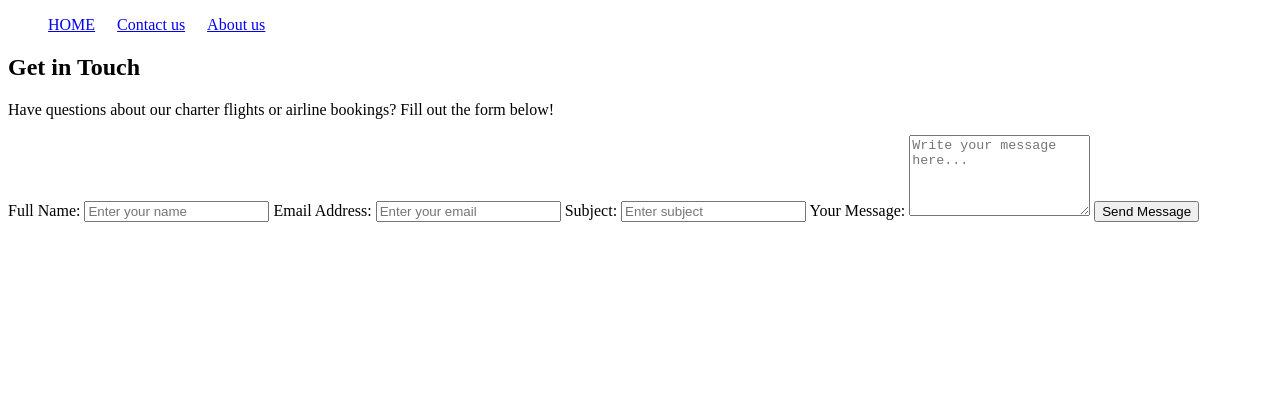
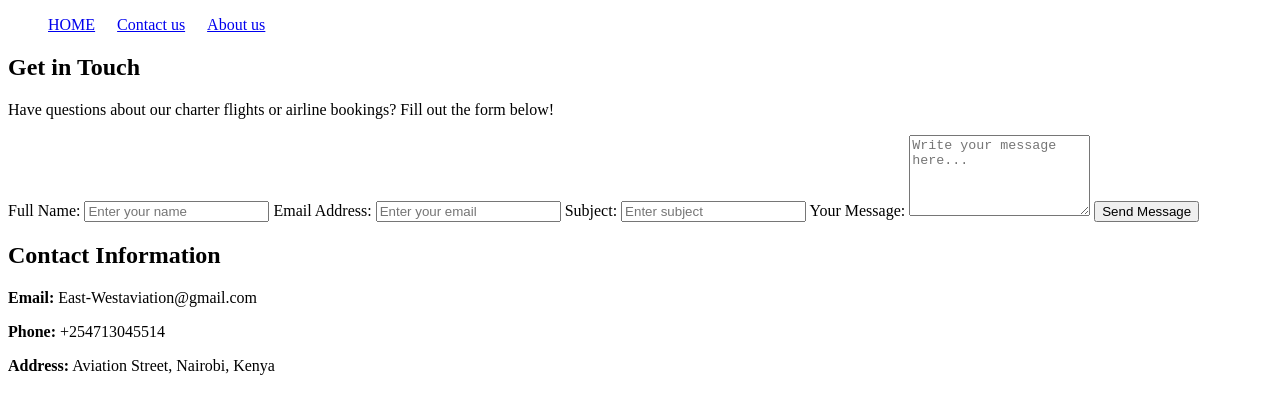
Before and after one commit to markmusonye15/East-West, a plain HTML site: page contacts.html in a window 1280 px wide. Drawn offline with Linux system fonts and the light colour scheme.

Commit message:
added contact details

```diff
--- a/contacts.html
+++ b/contacts.html
@@ -69,6 +69,12 @@
         <button type="submit">Send Message</button>
       </form>
     </section>
+     <section class="contact-details">
+        <h2>Contact Information</h2>
+        <p><strong>Email:</strong> East-Westaviation@gmail.com</p>
+        <p><strong>Phone:</strong> +254713045514</p>
+        <p><strong>Address:</strong>  Aviation Street, Nairobi, Kenya</p>
+
     <script src="./js/contacts.js"></script>
   </body>
 </html>
```
